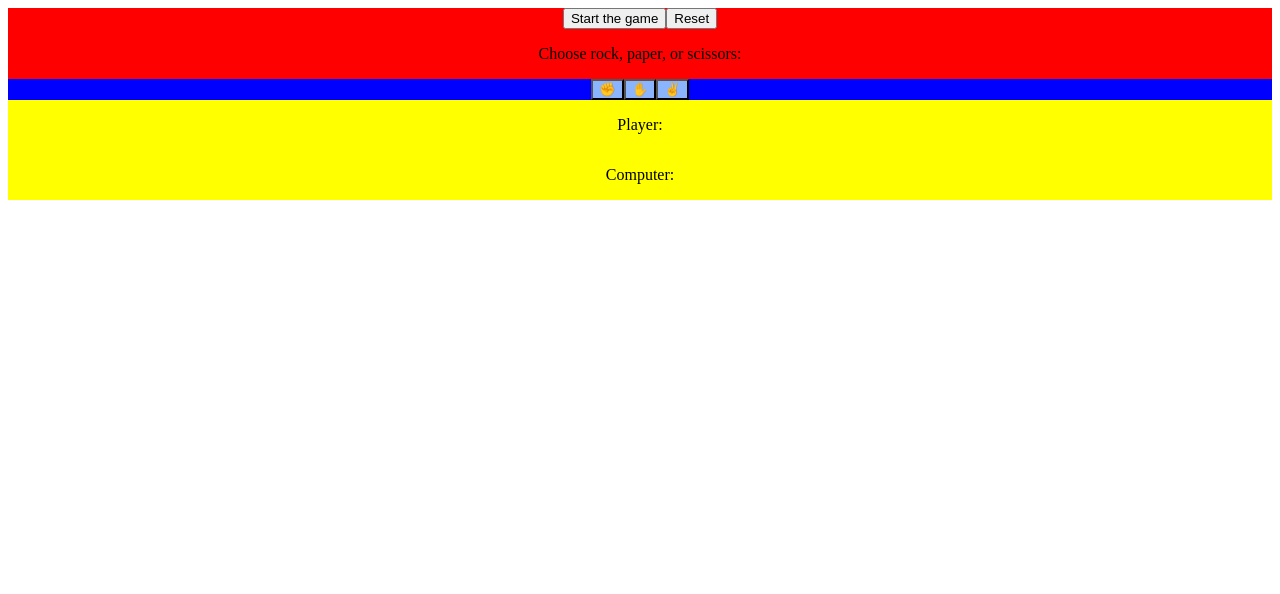
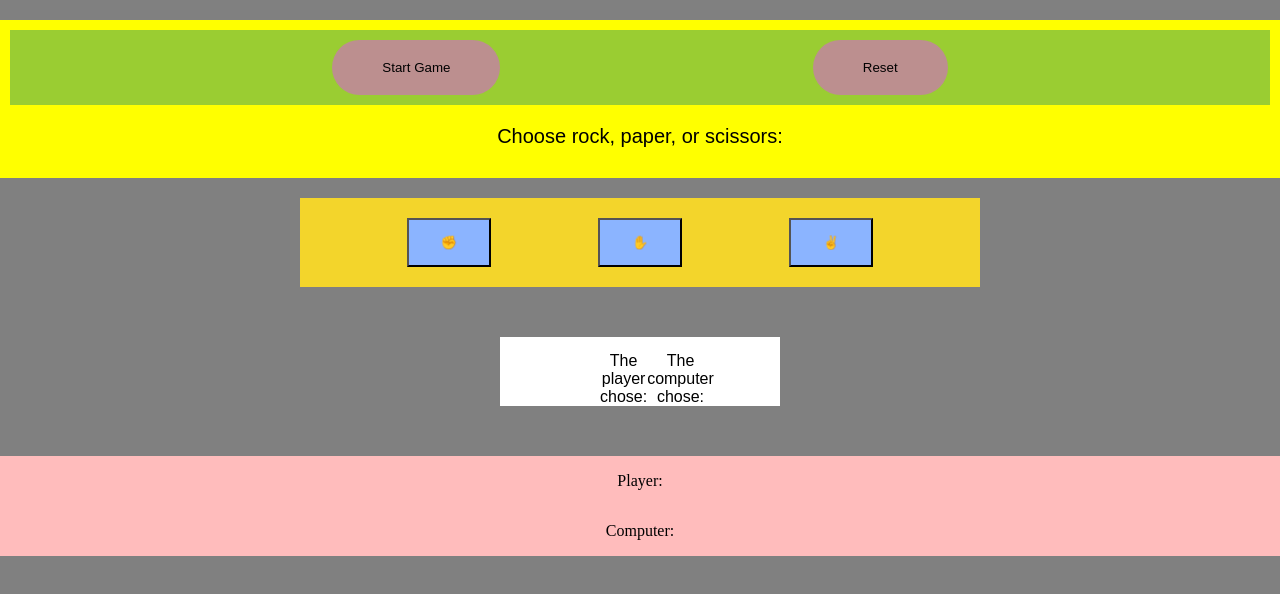
Before and after one commit to djsong15/rock-paper-scissors, a plain HTML site: page index.html in a window 1280 px wide. Drawn offline with Linux system fonts and the light colour scheme.

Commit message:
Cleaned up code in general, improving CSS - playing around with button styles and colors.

```diff
--- a/index.html
+++ b/index.html
@@ -7,19 +7,24 @@
     <script src="script.js" defer></script>
 </head>
 <body>
-    <div id="main-menu">
-        <input type="button" value="Start the game" onclick="game()">
-        <button>Reset</button>
-    </div>
-    <div>
-        <p>Choose rock, paper, or scissors:</p>
-    </div>
+    <header id="main-menu">
+        <div id="main-buttons">
+            <button class="main-button">Start Game</button>
+            <button class="main-button">Reset</button>
+        </div>
+        <div id="main-description">
+            <p>Choose rock, paper, or scissors:</p>
+        </div>
+    </header>
     <div id="game-buttons">
         <button class = "choice" value="Rock">&#9994</button>
         <button class = "choice" value="Paper">&#9995</button>
         <button class = "choice" value="Scissors">&#9996</button>
     </div>
-    <div id="results"></div>
+    <div id="results">
+        <div id="player-result">The player chose: <span id="player" style="color: red;"></span></div>
+        <div id="computer-result">The computer chose: <span id="computer" style="color: blue;"></span></div>
+    </div>
     <div id="score">
         <p>Player: <span id="playerScore"></span></p>
         <p>Computer: <span id="computerScore"></span></p>
--- a/script.js
+++ b/script.js
@@ -1,4 +1,5 @@
-const resultPanel = document.querySelector('#results');
+const playerDisplay = document.querySelector('#player');
+const computerDisplay = document.querySelector('#computer');
 const scorePanel = document.querySelector
 const playerResult = document.createElement('p');
 const computerResult = document.createElement('p');
@@ -7,17 +8,16 @@ let playerScore = 0;
 let computerScore = 0;
 
 function computerPlay() {
-    let choices = ['Rock', 'Paper', 'Scissors']
-    ,   comChoice = choices[Math.floor(Math.random() * choices.length)];
+    let choices = ['Rock', 'Paper', 'Scissors'];
 
-    return comChoice;
+    return choices[Math.floor(Math.random() * choices.length)];
 }
 
 function playRound(player, computer) {
-    playerResult.textContent = `The player chose ${player}`;
-    computerResult.textContent = `The computer chose ${computer}`;
-    resultPanel.appendChild(playerResult);
-    resultPanel.appendChild(computerResult);
+    playerResult.textContent = player;
+    computerResult.textContent = computer;
+    playerDisplay.appendChild(playerResult);
+    computerDisplay.appendChild(computerResult);
 
     if (player === computer) {
         return ("It's a tie!");
--- a/style.css
+++ b/style.css
@@ -1,28 +1,63 @@
-div {
+html, body {
+    background-color: gray;
+    margin: 0;
+    padding: 0;
+}
+
+#main-menu {
+    background-color: yellow;
+    margin: 20px 0px;
+    padding: 10px;
+}
+
+#main-buttons {
+    background-color: yellowgreen;
+    padding: 10px;
+    margin: 0px;
+    display: flex;
+    justify-content: space-evenly;
+}
+
+.main-button {
+    border-radius: 50px;
+    padding: 20px 50px;
+    background-color: rosybrown;
+    border: none;
+}
+
+#main-description {
     display: flex;
     justify-content: center;
-    background-color: red;
+    font-size: 20px;
+    font-family: Arial, Helvetica, sans-serif;
 }
 
 .choice {
-    border: 100 px;
+    padding: 15px 32px;
     background-color: rgb(139, 180, 255);
 }
 
 #game-buttons {
-    background-color: blue;
+    background-color: rgb(243, 213, 43);
+    margin: 0px 300px 0px 300px;
+    padding: 20px 0px 20px 0px;
+    display: flex;
+    justify-content: space-evenly;
 }
 
 #results {
+    text-align: center;
+    font-family: Arial, Helvetica, sans-serif;
     display: flex;
-    flex-direction: column;
-    align-items: center;
-    background-color: orange;
+    justify-content: space-between;
+    background-color: white;
+    padding: 15px 100px 0px 100px;
+    margin: 50px 500px 50px 500px;
 }
 
 #score {
     display: flex;
     flex-direction: column;
     align-items: center;
-    background-color: yellow;
+    background-color: rgb(255, 188, 188);
 }
```
